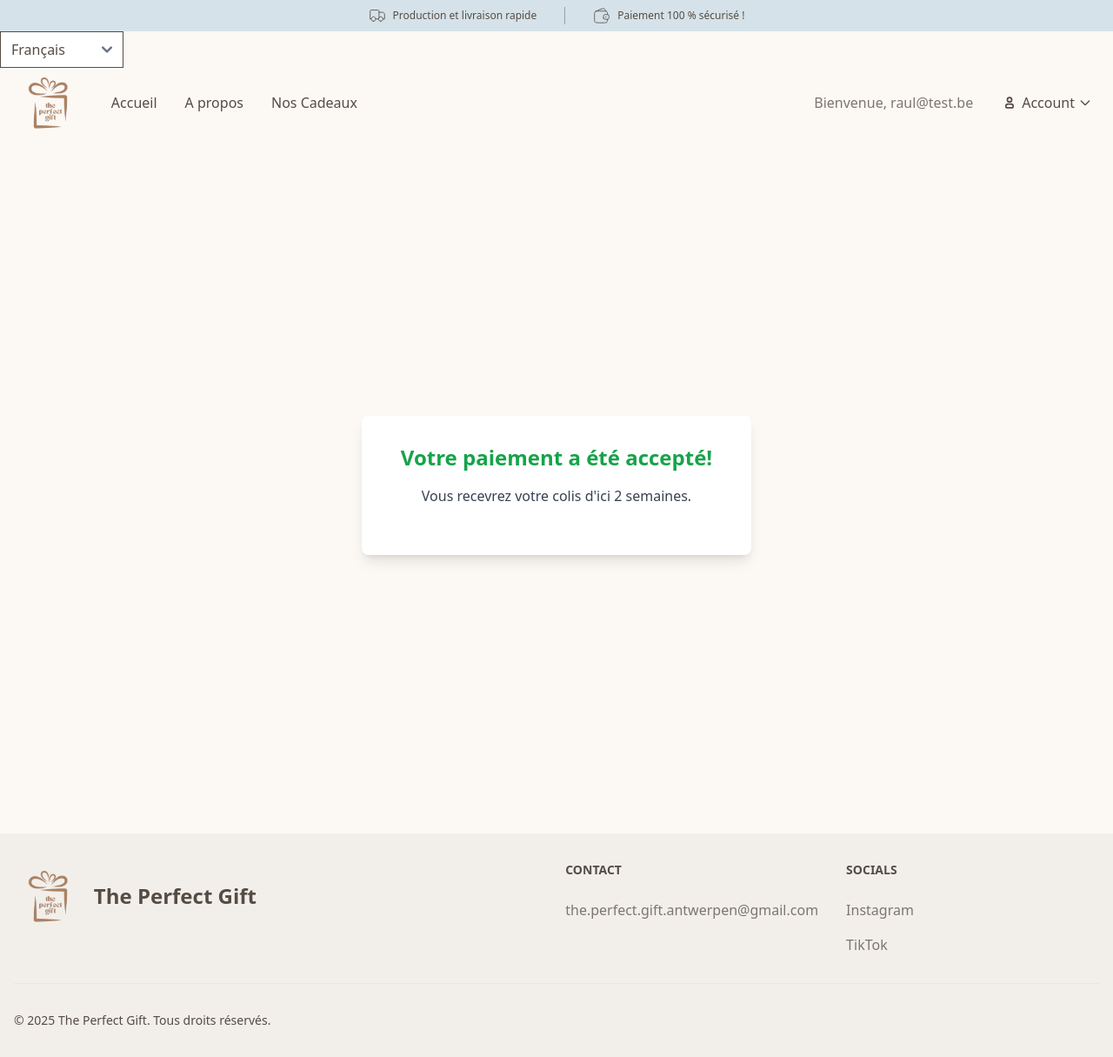
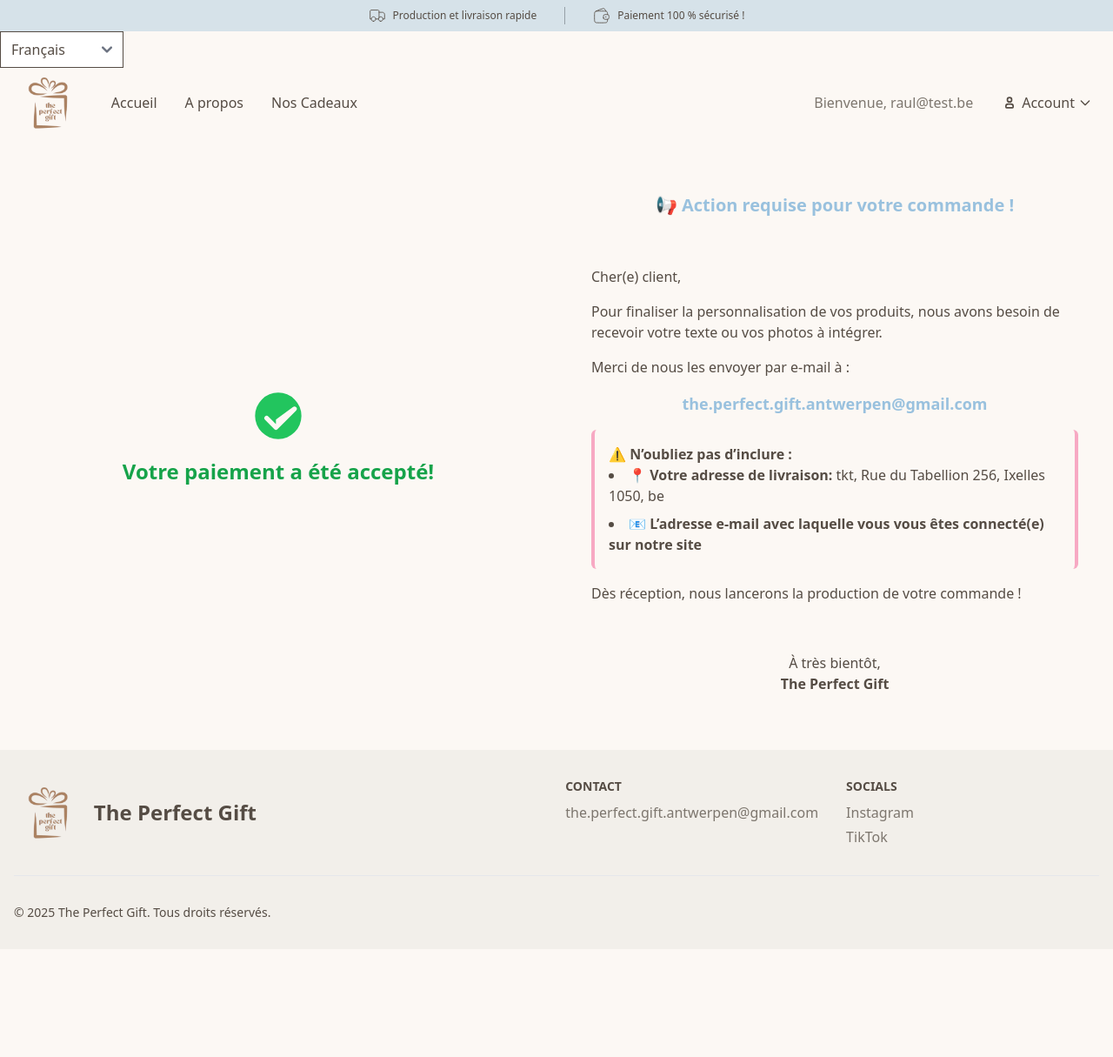
Before and after one commit to TodereanRaul/PerfectGiftPython, a Django app: page /boutique/store/success in a window 1280 px wide. Shown: the whole page at 87% size. After the commit the page ends 1054 px from the top, so only its background shows below. Run offline with Django 5.2, Linux system fonts and the light colour scheme; a user stored in the database is signed in; data comes from the database, SQL or seed files in the repository; both versions use the stored data as it was after the commit; some libraries are stand-ins or nearby versions.

Commit message:
cart improvement/desing

```diff
--- a/accounts/models.py
+++ b/accounts/models.py
@@ -27,6 +27,7 @@ class Shopper(AbstractUser):
     username = None
     email = models.EmailField(max_length=240, unique=True)
     stripe_id = models.CharField(max_length=240, blank=True)
+    last_transaction_trace_id = models.CharField(max_length=240, blank=True, null=True)
 
     # Mandatory fields for login
     USERNAME_FIELD = 'email'
--- a/store/templates/store/success.html
+++ b/store/templates/store/success.html
@@ -1,12 +1,34 @@
 {% extends 'base.html' %}
 {% load i18n %}
+
 {% block content %}
+<section class="max-w-screen-xl px-4 mx-auto my-10">
+  <div class="grid grid-cols-1 md:grid-cols-2 place-items-center gap-8">
+    <div class="md:p-8 p-0 flex justify-center">
+      <div class="text-center">
+          <svg class="w-16 h-16 text-green-500 mx-auto mb-4" xmlns="http://www.w3.org/2000/svg" viewBox="0 0 24 24" fill="currentColor">
+              <path fill-rule="evenodd" d="M12 2a10 10 0 1 1-10 10A10 10 0 0 1 12 2zm-1 13.59l-3.29-3.3a1 1 0 1 0-1.42 1.42l4 4a1 1 0 0 0 1.42 0l8-8a1 1 0 0 0-1.42-1.42L11 13.59z" clip-rule="evenodd"/>
+          </svg>
+          <h1 class="text-2xl font-bold text-green-600 mb-4">{% trans 'Votre paiement a été accepté!' %}</h1>
+      </div>
+    </div>
+    <div class="md:p-6 p-2 space-y-4">
+      <h1 class="text-xl font-bold text-center text-darkBlue pb-10">📢 Action requise pour votre commande !</h1>
+      <p class="text-primary">Cher(e) client,</p>
+      <p class="text-primary">Pour finaliser la personnalisation de vos produits, nous avons besoin de recevoir votre texte ou vos photos à intégrer.</p>
+      <p class="text-primary">Merci de nous les envoyer par e-mail à :</p>
+      <p class="text-center text-lg font-semibold text-darkBlue"><a href="mailto:the.perfect.gift.antwerpen@gmail.com" class="hover:underline">the.perfect.gift.antwerpen@gmail.com</a></p>
+      <div class="p-4 bg-blanc border-x-4 border-darkRose rounded-md">
+          <p class="font-semibold text-primary">⚠️ N’oubliez pas d’inclure :</p>
+          <ul class="list-disc list-inside text-primary space-y-2">
+              <li>📍 <strong>Votre adresse de livraison: </strong> {{ shipping_address.name }}, {{ shipping_address.address_1 }} {{ shipping_address.address_2 }}, {{ shipping_address.city }} {{ shipping_address.postal_code }}, {{ shipping_address.get_country_display }}</li>
+              <li>📧 <strong>L’adresse e-mail avec laquelle vous vous êtes connecté(e) sur notre site</strong></li>
+          </ul>
+      </div>
+      <p>Dès réception, nous lancerons la production de votre commande !</p>
+      <p class="text-center text-primary pt-10">À très bientôt,<br><strong>The Perfect Gift</strong></p>
+  </div>
+</div>
 
-<section class="min-h-screen flex items-center justify-center ">
-  <div class="bg-white p-8 rounded-lg shadow-lg max-w-md w-full text-center">
-    <h1 class="text-2xl font-bold text-green-600 mb-4">{% trans 'Votre paiement a été accepté!' %}</h1>
-    <p class="text-gray-700 mb-6">{% trans "Vous recevrez votre colis d\'ici 2 semaines." %}</p>
-  </div>
 </section>
-
 {% endblock %}
--- a/store/views.py
+++ b/store/views.py
@@ -1,5 +1,6 @@
 from http.client import HTTPS_PORT
 from importlib.metadata import metadata
+from venv import logger
 
 from django.contrib.auth.decorators import login_required
 
@@ -137,7 +138,22 @@ def create_checkout_session(request):
 endpoint_secret = 'whsec_f16fb571c2acb7a31abd102a6f909dd85f54ef5d7d2d91866b420215b47751af'
 
 def checkout_success(request):
-    return render(request, 'store/success.html')
+    user = request.user
+
+    # Get the user's last order
+    # orders = Order.objects.filter(user=user, ordered=True)
+
+    # Get the user's shipping address
+    shipping_address = ShippingAddress.objects.filter(user=user).last()
+
+    context = {
+        # "order": orders,
+        "shipping_address": shipping_address,
+
+    }
+
+    return render(request, "store/success.html", context)
+
 
 @csrf_exempt
 def stripe_webhook(request):
@@ -169,6 +185,7 @@ def stripe_webhook(request):
         complete_order(data=data, user=user)
         save_shipping_address(data=data, user=user)
         return HttpResponse(status=200)
+
 
     return HttpResponse(status=200)
 
--- a/templates/base.html
+++ b/templates/base.html
@@ -389,9 +389,9 @@
               <span class="self-center text-2xl font-semibold whitespace-nowrap text-primary">{% trans "The Perfect Gift" %}</span>
             </a>
           </div>
-          <div class="grid grid-cols-2 gap-8  ">
+          <div class="grid grid-cols-1 md:grid-cols-2 md:gap-8 gap-4 ">
             <div>
-              <h2 class="mb-6 text-sm font-semibold uppercase text-primary">{% trans "Contact" %}</h2>
+              <h2 class="md:mb-6 mb-2 text-sm font-semibold uppercase text-primary">{% trans "Contact" %}</h2>
               <ul class="text-secondary">
                 <li class="mb-4">
                   <a href="mailto:the.perfect.gift.antwerpen@gmail.com" class="hover:underline">the.perfect.gift.antwerpen@gmail.com</a>
@@ -400,9 +400,9 @@
               </ul>
             </div>
             <div>
-              <h2 class="mb-6 text-sm font-semibold text-primary uppercase ">{% trans "Socials" %}</h2>
+              <h2 class="md:mb-6 mb-2 text-sm font-semibold text-primary uppercase ">{% trans "Socials" %}</h2>
               <ul class="text-secondary">
-                <li class="mb-4">
+                <li class="md:mb-4 mb-1">
                   <a href="https://www.instagram.com/the.perfect.gift.antwerpen?igsh=MTlobnpmemYyMGU3" class="hover:underline">Instagram</a>
                 </li>
                 <li>
--- a/theme/static/css/dist/styles.css
+++ b/theme/static/css/dist/styles.css
@@ -1405,6 +1405,11 @@ input[type="range"]::-ms-fill-lower {
   margin-bottom: 2rem;
 }
 
+.my-10 {
+  margin-top: 2.5rem;
+  margin-bottom: 2.5rem;
+}
+
 .mb-1 {
   margin-bottom: 0.25rem;
 }
@@ -1561,8 +1574,8 @@ input[type="range"]::-ms-fill-lower {
   height: 100vh;
 }
 
-.h-8 {
-  height: 2rem;
+.h-16 {
+  height: 4rem;
 }
 
 .max-h-48 {
@@ -1605,6 +1618,10 @@ input[type="range"]::-ms-fill-lower {
   width: 100%;
 }
 
+.w-16 {
+  width: 4rem;
+}
+
 .max-w-2xl {
   max-width: 42rem;
 }
@@ -1678,6 +1699,10 @@ input[type="range"]::-ms-fill-lower {
 
 .flex-col {
   flex-direction: column;
+}
+
+.place-items-center {
+  place-items: center;
 }
 
 .content-start {
@@ -1750,10 +1775,10 @@ input[type="range"]::-ms-fill-lower {
   margin-bottom: calc(1.5rem * var(--tw-space-y-reverse));
 }
 
-.space-x-6 > :not([hidden]) ~ :not([hidden]) {
-  --tw-space-x-reverse: 0;
-  margin-right: calc(1.5rem * var(--tw-space-x-reverse));
-  margin-left: calc(1.5rem * calc(1 - var(--tw-space-x-reverse)));
+.space-y-2 > :not([hidden]) ~ :not([hidden]) {
+  --tw-space-y-reverse: 0;
+  margin-top: calc(0.5rem * calc(1 - var(--tw-space-y-reverse)));
+  margin-bottom: calc(0.5rem * var(--tw-space-y-reverse));
 }
 
 .divide-y > :not([hidden]) ~ :not([hidden]) {
@@ -1814,8 +1839,22 @@ input[type="range"]::-ms-fill-lower {
   border-width: 1px;
 }
 
+.border-x-4 {
+  border-left-width: 4px;
+  border-right-width: 4px;
+}
+
 .border-t {
   border-top-width: 1px;
+}
+
+.border-l-4 {
+  border-left-width: 4px;
+}
+
+.border-gray-200 {
+  --tw-border-opacity: 1;
+  border-color: rgb(229 231 235 / var(--tw-border-opacity, 1));
 }
 
 .border-gray-300 {
@@ -1828,9 +1867,14 @@ input[type="range"]::-ms-fill-lower {
   border-color: rgb(75 85 99 / var(--tw-border-opacity, 1));
 }
 
-.border-gray-200 {
+.border-blue-500 {
   --tw-border-opacity: 1;
-  border-color: rgb(229 231 235 / var(--tw-border-opacity, 1));
+  border-color: rgb(59 130 246 / var(--tw-border-opacity, 1));
+}
+
+.border-darkRose {
+  --tw-border-opacity: 1;
+  border-color: rgb(247 169 195 / var(--tw-border-opacity, 1));
 }
 
 .bg-\[\#768948\] {
@@ -1965,6 +2019,10 @@ input[type="range"]::-ms-fill-lower {
   padding: 2rem;
 }
 
+.p-0 {
+  padding: 0px;
+}
+
 .px-2\.5 {
   padding-left: 0.625rem;
   padding-right: 0.625rem;
@@ -2037,6 +2090,14 @@ input[type="range"]::-ms-fill-lower {
   padding-top: 1rem;
 }
 
+.pt-10 {
+  padding-top: 2.5rem;
+}
+
+.pb-10 {
+  padding-bottom: 2.5rem;
+}
+
 .text-center {
   text-align: center;
 }
@@ -2183,14 +2244,34 @@ input[type="range"]::-ms-fill-lower {
   color: rgb(75 85 99 / var(--tw-text-opacity, 1));
 }
 
-.text-gray-900 {
+.text-gray-800 {
   --tw-text-opacity: 1;
-  color: rgb(17 24 39 / var(--tw-text-opacity, 1));
-}
-
-.text-accent {
+  color: rgb(31 41 55 / var(--tw-text-opacity, 1));
+}
+
+.text-green-500 {
   --tw-text-opacity: 1;
-  color: rgb(175 170 164 / var(--tw-text-opacity, 1));
+  color: rgb(34 197 94 / var(--tw-text-opacity, 1));
+}
+
+.text-blue-500 {
+  --tw-text-opacity: 1;
+  color: rgb(59 130 246 / var(--tw-text-opacity, 1));
+}
+
+.text-blue-600 {
+  --tw-text-opacity: 1;
+  color: rgb(37 99 235 / var(--tw-text-opacity, 1));
+}
+
+.text-darkBlue {
+  --tw-text-opacity: 1;
+  color: rgb(153 193 222 / var(--tw-text-opacity, 1));
+}
+
+.text-lightBlue {
+  --tw-text-opacity: 1;
+  color: rgb(214 226 233 / var(--tw-text-opacity, 1));
 }
 
 .antialiased {
@@ -2542,6 +2607,18 @@ input[type="range"]::-ms-fill-lower {
     border-color: rgb(3 7 18 / 0.3);
   }
 
+  .md\:p-8 {
+    padding: 2rem;
+  }
+
+  .md\:p-4 {
+    padding: 1rem;
+  }
+
+  .md\:p-6 {
+    padding: 1.5rem;
+  }
+
   .md\:px-0 {
     padding-left: 0px;
     padding-right: 0px;
```
Also changed, not shown: other parts of theme/static/css/dist/styles.css (+37 -56 lines), accounts/migrations/0011_shopper_last_transaction_trace_id.py (added), db.sqlite3.
